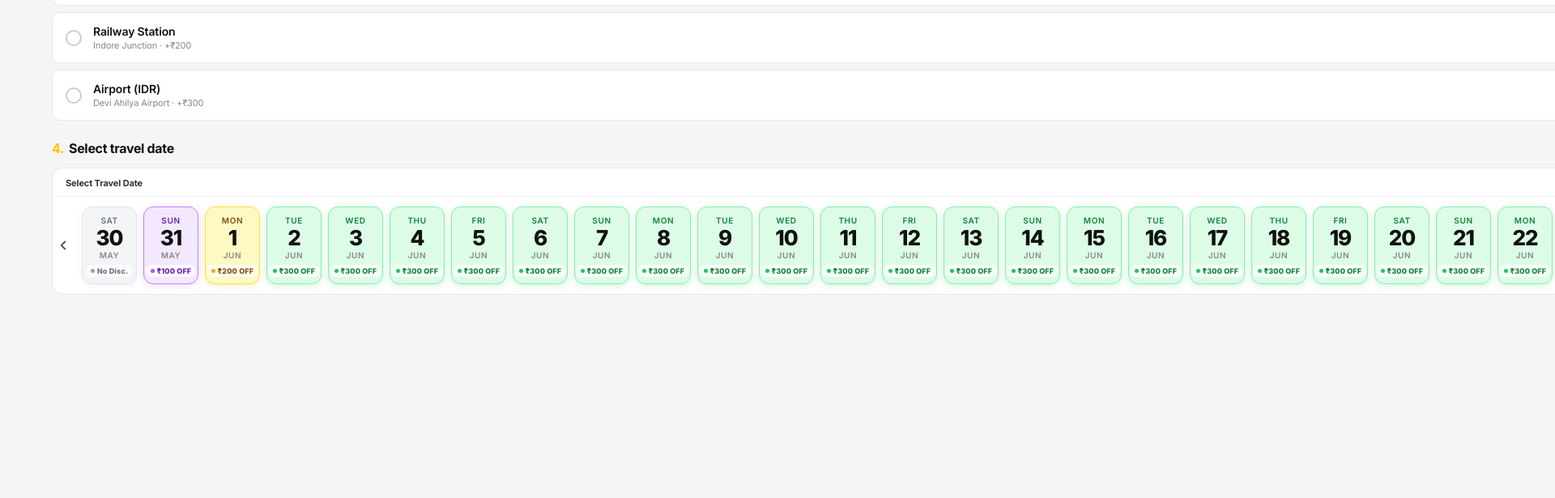
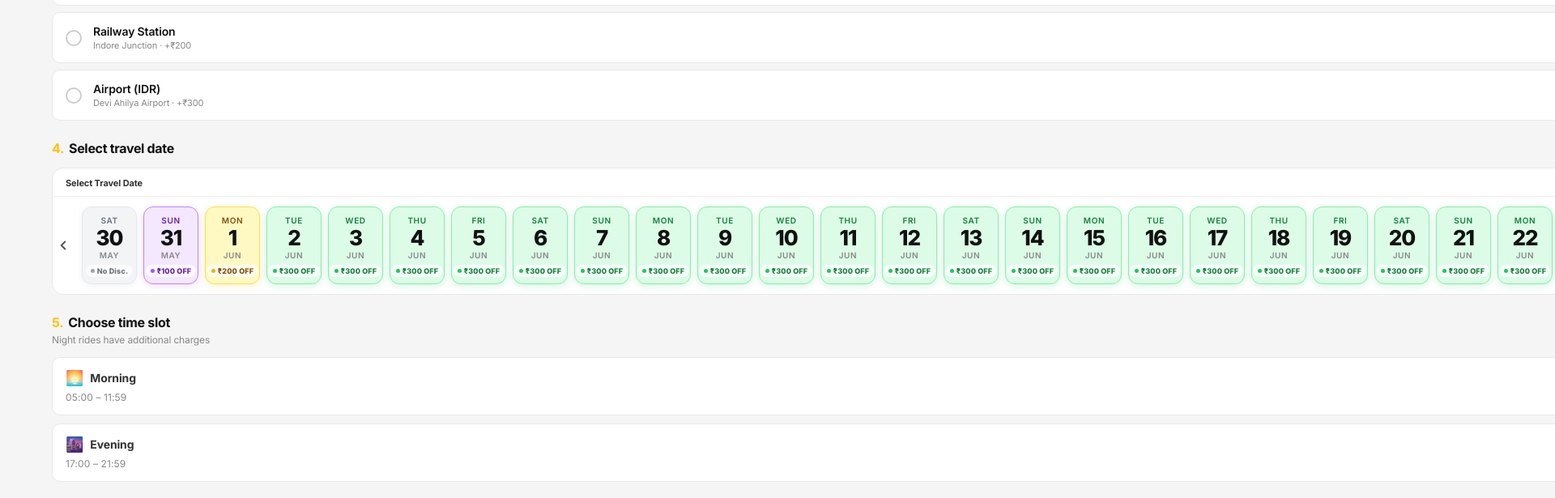
Before and after one commit to marutidigital/khargone_cab, a Next.js app: page / in a window 1280 px wide. Shown: the part 871-1486 px from the top of the page at 81% size, 1920 px wide, since content can reach past the window. Before the commit the page ends 1340 px from the top, so only its background shows below. Built offline with nearby package versions, Linux system fonts and the light colour scheme; no server answers.

Commit message:
Fix DatePicker horizontal overflow and stack TimePicker

```diff
--- a/src/app/page.tsx
+++ b/src/app/page.tsx
@@ -397,8 +397,8 @@ export default function Home() {
             />
           </Section>
 
-          {/* 4. Date + Time side-by-side */}
-          <div style={{ display: 'grid', gridTemplateColumns: '1fr 1fr', gap: 24 }}>
+          {/* 4. Date + 5. Time vertically stacked */}
+          <div style={{ display: 'flex', flexDirection: 'column', gap: 24 }}>
             <Section num="4." title="Select travel date">
               <DatePicker
                 selected={selDate}
--- a/src/components/DatePicker.tsx
+++ b/src/components/DatePicker.tsx
@@ -159,6 +159,8 @@ export function DatePicker({ selected, onSelect, waitingDates = [] }: Props) {
             padding: '12px 36px',
             gap: 8,
             msOverflowStyle: 'none',
+            minWidth: 0,
+            width: '100%',
           }}
         >
           <style>{`
```
